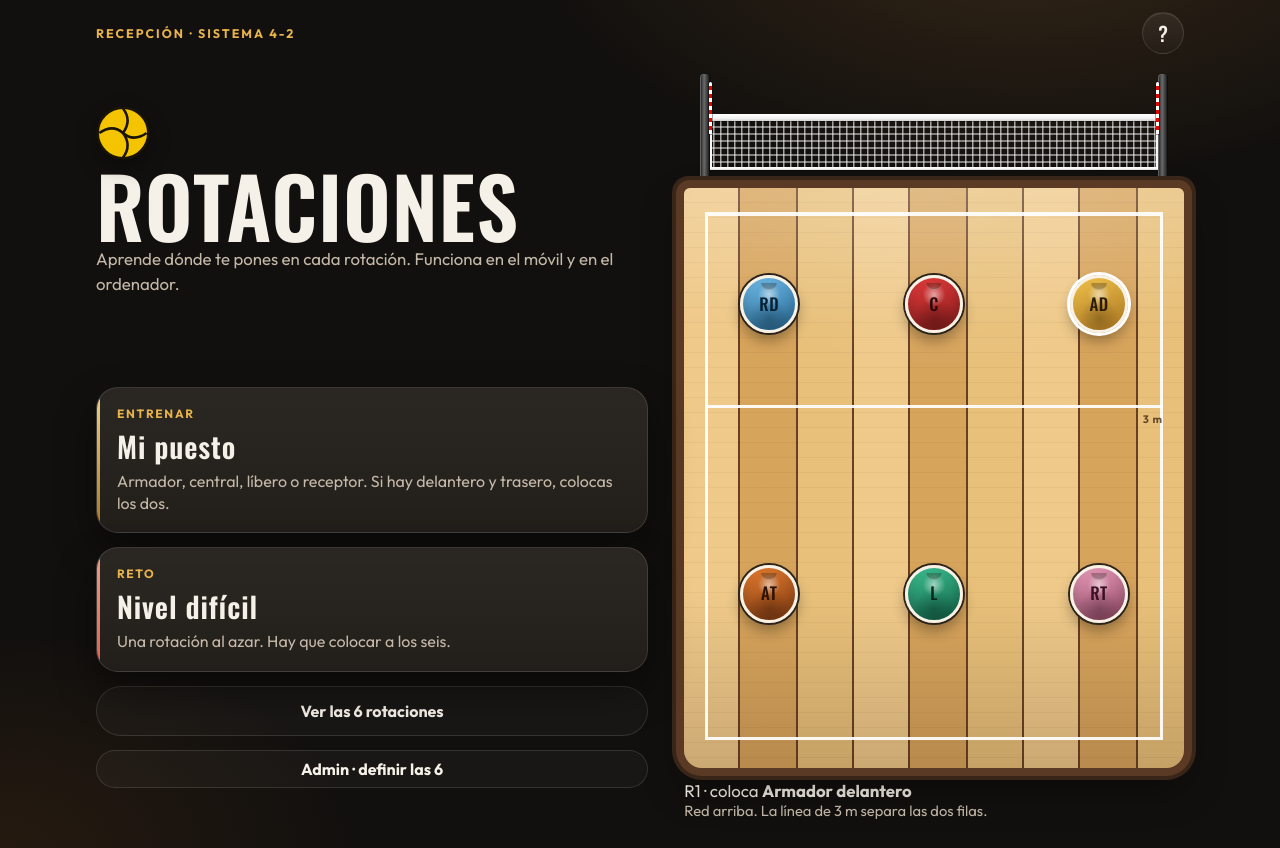
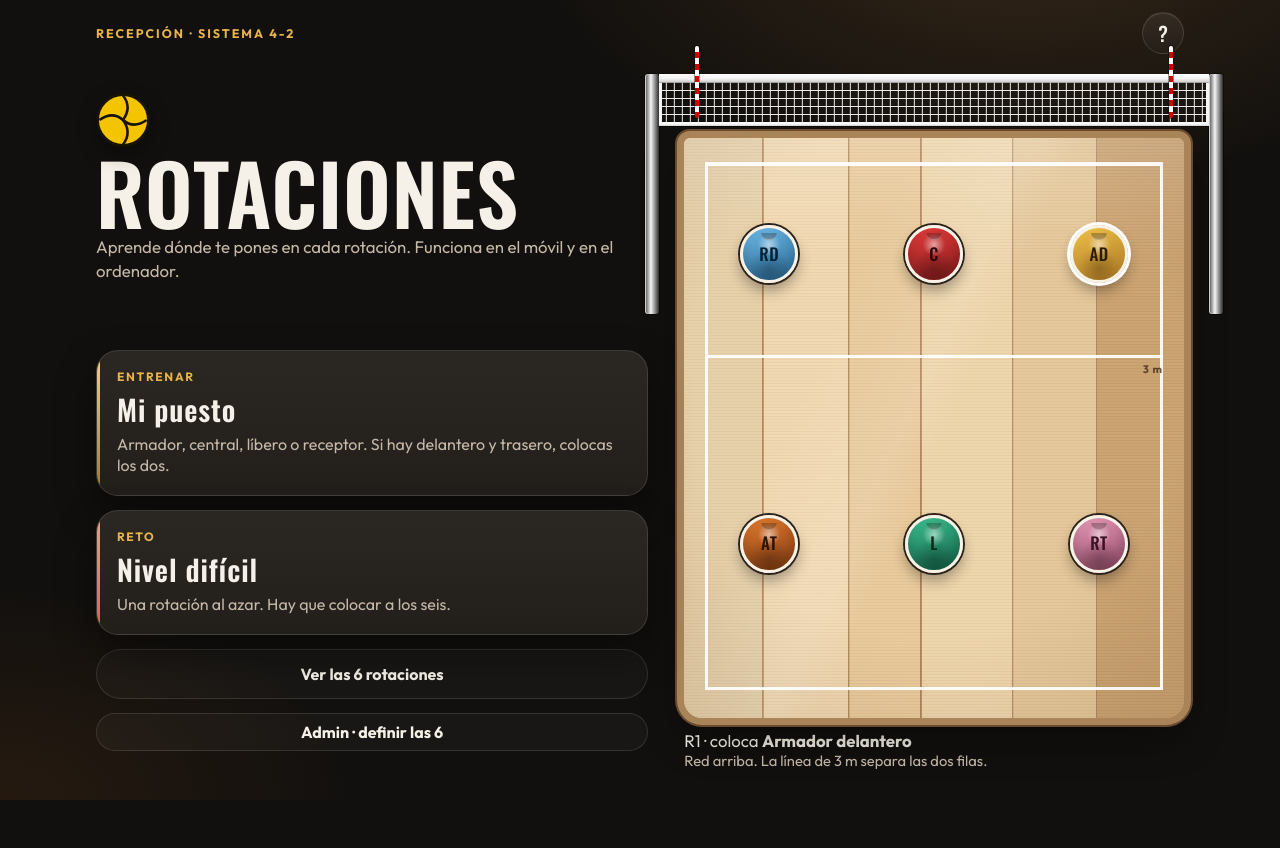
Before and after one commit to Mallen-dev/voley-rotaciones, a React (Vite) app: page / in a window 1280 px wide. After the commit the page ends 800 px from the top, so only its background shows below. Built offline with nearby package versions, Linux system fonts and the light colour scheme.

Commit message:
Hang the net from the top of longer posts and soften the wood floor.

```diff
--- a/src/styles.css
+++ b/src/styles.css
@@ -338,67 +338,74 @@ button { cursor: pointer; }
   pointer-events: none;
 }
 
-.court-wrap { width: min(100%, 520px); margin: 0 auto; }
+.court-wrap {
+  width: min(100%, 520px);
+  margin: 0 auto;
+  position: relative;
+}
 
 .court-mini { width: 100%; }
 
 .net {
+  position: relative;
+  z-index: 5;
   display: grid;
-  grid-template-columns: 10px 1fr 10px;
+  grid-template-columns: 14px 1fr 14px;
   align-items: start;
-  height: 112px;
-  margin: 0 16px 2px;
+  width: calc(100% + 78px);
+  height: 64px;
+  margin: 0 -39px 0;
   pointer-events: none;
 }
 
 .post {
-  height: 112px;
-  border-radius: 4px 4px 1px 1px;
-  background: linear-gradient(90deg, #1a1a1a, #6a6a6a 42%, #101010);
-  box-shadow: inset 1px 0 0 rgba(255, 255, 255, 0.28), inset -1px 0 0 rgba(0, 0, 0, 0.45);
+  height: 240px;
+  border-radius: 3px;
+  background: linear-gradient(90deg, #4e4e4e, #f4f4f4 42%, #2c2c2c);
+  box-shadow: inset 1px 0 0 rgba(255, 255, 255, 0.7), 0 0 0 1px rgba(0, 0, 0, 0.45);
 }
 
 .net-body {
   position: relative;
   display: flex;
   flex-direction: column;
-  height: 56px;
-  margin: 40px 0 0;
+  height: 52px;
+  margin-top: 0;
 }
 
 .tape {
-  height: 7px;
-  background: linear-gradient(180deg, #fff 0%, #f3f3f3 60%, #d0d0d0);
-  box-shadow: 0 1px 0 rgba(0, 0, 0, 0.25);
+  height: 8px;
+  background: linear-gradient(180deg, #fff 0%, #f4f4f4 55%, #cfcfcf);
+  box-shadow: 0 1px 0 rgba(0, 0, 0, 0.3);
   z-index: 1;
 }
 
-.tape-low { height: 3px; }
+.tape-low { height: 4px; }
 
 .mesh {
   flex: 1;
-  border-left: 2px solid #f7f7f7;
-  border-right: 2px solid #f7f7f7;
+  border-left: 3px solid #f5f5f5;
+  border-right: 3px solid #f5f5f5;
   background-image:
-    linear-gradient(rgba(255, 255, 255, 0.92) 1px, transparent 1px),
-    linear-gradient(90deg, rgba(255, 255, 255, 0.92) 1px, transparent 1px);
-  background-size: 7px 7px;
+    linear-gradient(rgba(255, 255, 255, 0.9) 1px, transparent 1px),
+    linear-gradient(90deg, rgba(255, 255, 255, 0.9) 1px, transparent 1px);
+  background-size: 8px 8px;
   background-position: center;
 }
 
 .antenna {
   position: absolute;
-  top: -32px;
-  width: 3px;
-  height: 52px;
-  border-radius: 2px 2px 0 0;
-  background: repeating-linear-gradient(#fff 0 4px, #e10600 4px 8px);
-  box-shadow: 0 0 0 1px rgba(0, 0, 0, 0.35);
+  top: -28px;
+  width: 4px;
+  height: 72px;
+  border-radius: 2px;
+  background: repeating-linear-gradient(#fff 0 6px, #d40000 6px 12px);
+  box-shadow: 0 0 0 1px rgba(0, 0, 0, 0.4);
   z-index: 3;
 }
 
-.antenna-left { left: -1px; }
-.antenna-right { right: -1px; }
+.antenna-left { left: 36px; }
+.antenna-right { right: 36px; }
 
 .court {
   position: relative;
@@ -407,28 +414,38 @@ button { cursor: pointer; }
   overflow: hidden;
   background: #6b4428;
   box-shadow:
-    0 0 0 8px #5a3a24,
-    0 0 0 12px #3a2618,
+    0 0 0 7px #a98458,
+    0 0 0 9px #6b4b30,
     var(--shadow);
 }
 
 .wood {
   position: absolute;
   inset: 0;
-  background:
+  background-color: #d2b48a;
+  background-image:
     repeating-linear-gradient(
       180deg,
-      transparent 0 14px,
-      rgba(70, 40, 16, 0.05) 14px 15px
+      rgba(255, 248, 230, 0.05) 0 2px,
+      rgba(110, 72, 36, 0.045) 2px 3px
     ),
-    repeating-linear-gradient(
+    linear-gradient(
       90deg,
-      #efc98a 0 54px,
-      rgba(90, 52, 24, 0.28) 54px 56px,
-      #d7a45c 56px 112px,
-      rgba(90, 52, 24, 0.22) 112px 114px,
-      #e8c07a 114px 168px,
-      rgba(90, 52, 24, 0.26) 168px 170px
+      #e6cfa8 0 78px,
+      rgba(120, 78, 40, 0.45) 78px 79px,
+      #c99662 79px 80px,
+      #f0d7b0 80px 164px,
+      rgba(110, 70, 36, 0.4) 164px 165px,
+      #d7b07a 165px 166px,
+      #e8c99a 166px 236px,
+      rgba(100, 64, 32, 0.42) 236px 237px,
+      #c48956 237px 238px,
+      #edd4aa 238px 328px,
+      rgba(120, 78, 40, 0.38) 328px 329px,
+      #dcb684 329px 330px,
+      #e4c698 330px 412px,
+      rgba(110, 70, 36, 0.4) 412px 413px,
+      #c9a06e 413px 100%
     );
 }
 
@@ -437,9 +454,9 @@ button { cursor: pointer; }
   position: absolute;
   inset: 0;
   background:
-    linear-gradient(180deg, rgba(255, 255, 255, 0.16), transparent 24%),
-    radial-gradient(90% 45% at 50% 0%, rgba(255, 255, 255, 0.12), transparent 70%),
-    linear-gradient(180deg, transparent 70%, rgba(40, 22, 10, 0.18));
+    linear-gradient(115deg, transparent 30%, rgba(255, 255, 255, 0.1) 46%, transparent 52%),
+    linear-gradient(180deg, rgba(255, 255, 255, 0.14), transparent 20%),
+    radial-gradient(90% 80% at 50% 42%, transparent 55%, rgba(80, 48, 22, 0.14));
 }
 
 .court-lines {
@@ -555,12 +572,12 @@ button { cursor: pointer; }
 
 .zone.back .zone-stack { inset: 10px 6px 22px; }
 
-.court-mini .net { height: 44px; margin: 0 6px 2px; grid-template-columns: 4px 1fr 4px; }
-.court-mini .post { height: 44px; }
-.court-mini .antenna { height: 18px; width: 2px; top: -10px; }
-.court-mini .antenna-left { left: 0; }
-.court-mini .antenna-right { right: 0; }
-.court-mini .net-body { height: 22px; margin-top: 16px; }
+.court-mini .net { height: 28px; width: calc(100% + 16px); margin: 0 -8px 0; grid-template-columns: 4px 1fr 4px; }
+.court-mini .post { height: 46px; }
+.court-mini .antenna { height: 22px; width: 2px; top: -8px; }
+.court-mini .antenna-left { left: 8px; }
+.court-mini .antenna-right { right: 8px; }
+.court-mini .net-body { height: 22px; margin-top: 2px; }
 .court-mini .tape { height: 3px; }
 .court-mini .mesh { background-size: 4px 4px; border-width: 2px; }
 .court-mini .attack-line span, .court-mini .chip-face::before { display: none; }
```
